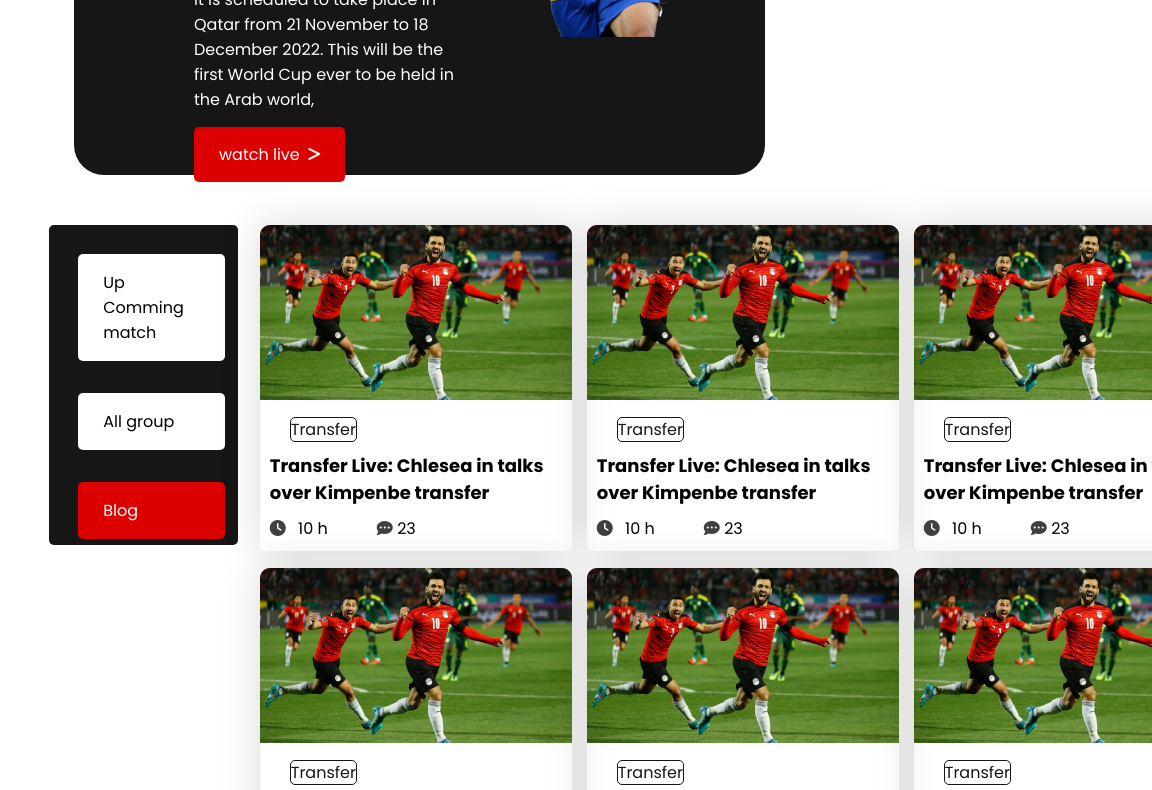
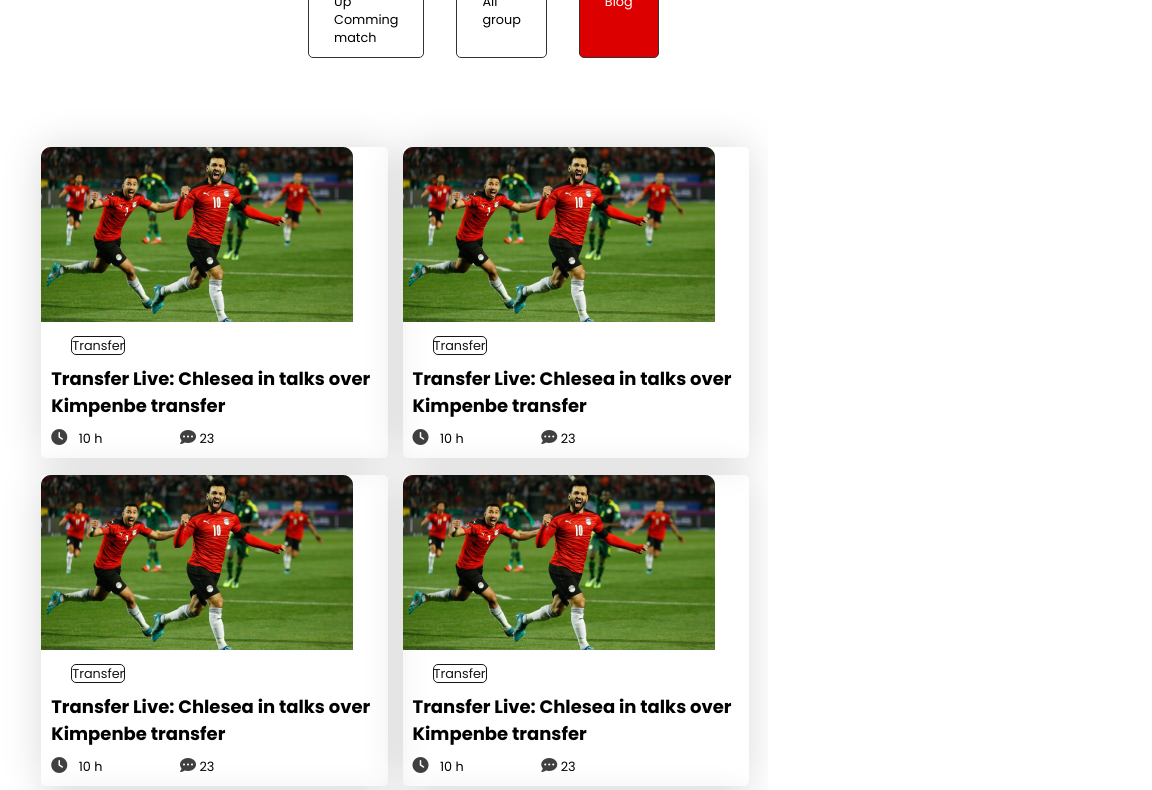
Before and after one commit to nahidfrahaman/worldcup-2022, a plain HTML site: page index.html in a window 768 px wide. Shown: the part 521-1311 px from the top of the page, 1152 px wide, since content can reach past the window. Drawn offline with Linux system fonts and the light colour scheme.

Commit message:
tablet responsive added

```diff
--- a/index.html
+++ b/index.html
@@ -208,7 +208,7 @@
                         </div>
                     </div>
                 </article>
-                <article class="blog">
+                <article class="blog" id="last-item">
                     <div class="blog-img">
                         <img src="./assets/Blog Image.png" alt="">
                     </div>
--- a/styles/style.css
+++ b/styles/style.css
@@ -273,7 +273,7 @@ body{
 
     .main-section{
         display: block;
-        margin-top: ;
+
     }
     .main-button-container{
         width: 210px;
@@ -304,9 +304,6 @@ body{
 
    }
 
-    footer{
-        display: block;
-    }
     /* -----footer media quries---------- */
     .footer-container{
         height: 700px;
@@ -315,11 +312,76 @@ body{
         flex-direction: column;
         margin:25px auto;
     }
-    .footer-link>a{
-
-    }
     #footer-icon{
         flex-direction: column;
         margin: 0 auto;
     }
 }
+
+/* ---------- tab or ipad media quaries---------- */
+
+@media only screen and (min-width: 481px) and (max-width:768px) {
+    body{
+        font-size: 80%;
+    }
+    .banner-container{
+        width: 90%;
+        height: 338px;
+        margin: 50px auto;
+    }
+    .banner-discription-container{
+        margin:0 83px;
+    }
+    .banner-header{
+        font-size: 28px;
+        width: 100%;
+    }
+    .banner-details{
+        width: 258px;
+        height: 48px;
+        margin: 0 auto;
+        line-height: 24px;
+        overflow: hidden;
+        text-overflow: ellipsis;
+        text-align: start;
+    }
+
+    /*----------- main media quary for tablet ---------*/
+    main{
+        display: block;
+    }
+    .main-section{
+        display: flex;
+        flex-direction: column;
+
+    }
+    .main-button-container{
+        display: flex;
+        flex-direction:;
+        width: 210px;
+        height: 170px;
+        background-color: #FFFFFF;
+        margin:30px auto;
+        justify-content: space-evenly;
+    }
+    .button-container{
+        display: flex;
+        flex-direction: row;
+        width: 230px;
+        height: 150px;
+    }
+    .button{
+        border: 1px solid #333;
+        width: 230px;
+        height: 48px;
+    }
+    .Blogs-section{
+        grid-template-columns: repeat(2,1fr);
+    }
+    #last-item{
+        display: none;
+    }
+    #footer-icon{
+    margin: 50px 150px;
+    }
+}
```
